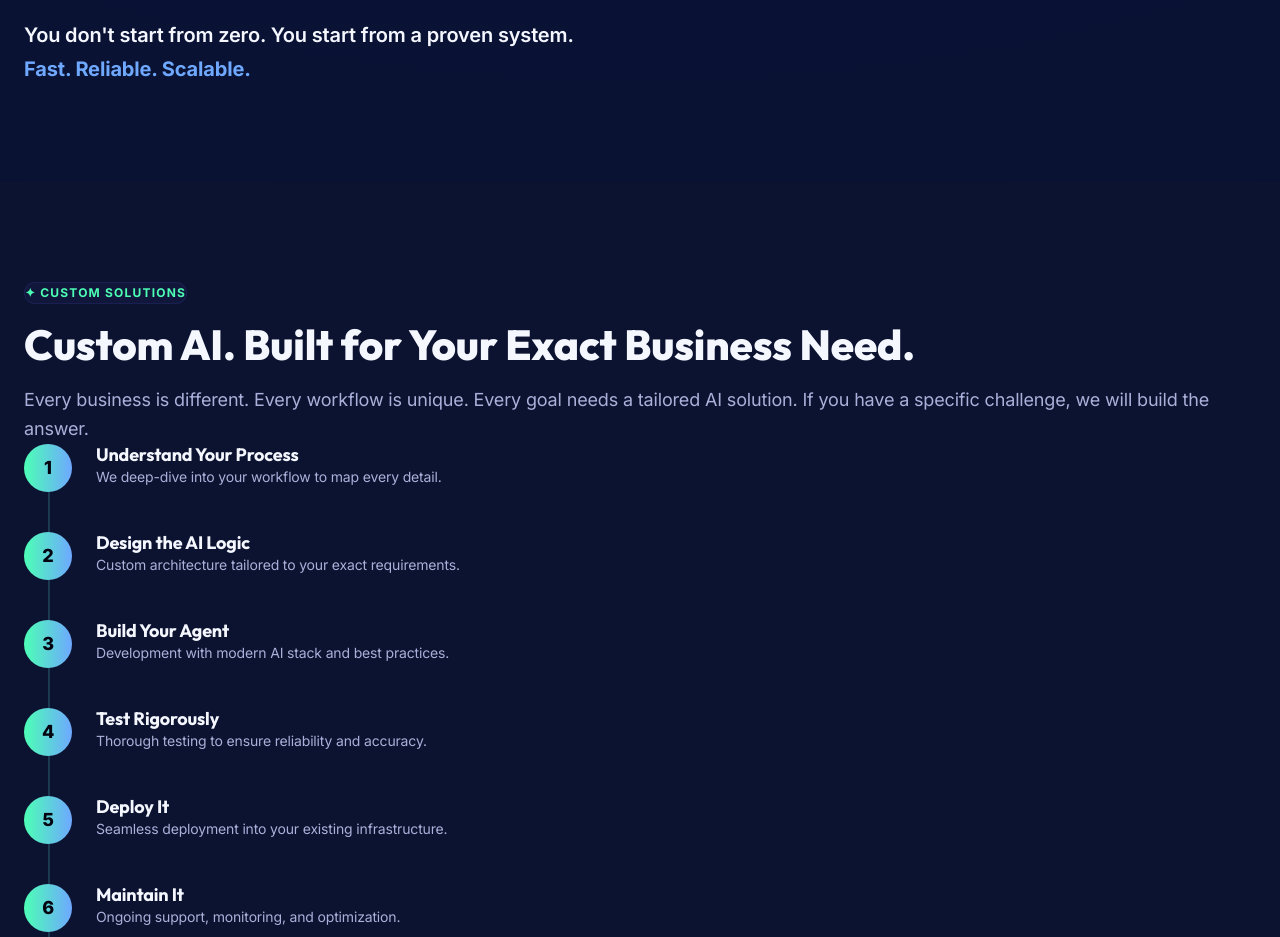
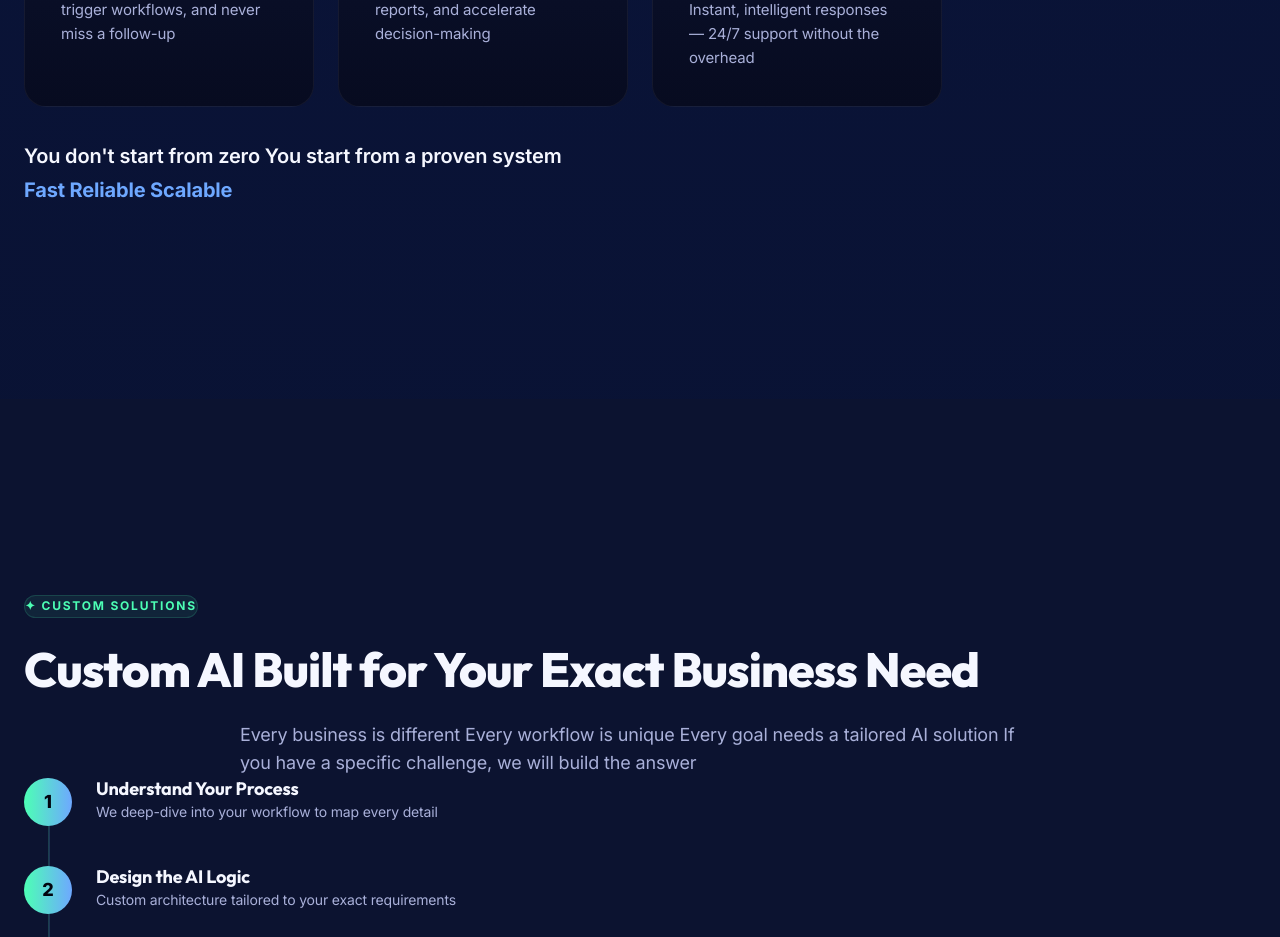
Before and after one commit to SrivalliKolluru/AWATAR9, a Next.js app: page / in a window 1280 px wide. Shown: the part 1860-2797 px from the top of the page. Built offline with nearby package versions, Linux system fonts and the light colour scheme.

Commit message:
removal of full stops

```diff
--- a/src/app/globals.css
+++ b/src/app/globals.css
@@ -56,9 +56,10 @@
   --space-4: 1rem;
   --space-6: 1.5rem;
   --space-8: 2rem;
-  --space-12: 3rem;
-  --space-16: 4rem;
-  --space-24: 6rem;
+  --space-12: 3.5rem;
+  --space-16: 5rem;
+  --space-24: 8rem;
+  --space-32: 12rem;
 
   /* Radius */
   --radius-sm: 8px;
@@ -146,7 +147,7 @@ h6 {
 }
 
 .section {
-  padding: var(--space-24) 0;
+  padding: var(--space-32) 0;
   position: relative;
 }
 
@@ -158,26 +159,30 @@ h6 {
   font-weight: 700;
   color: var(--color-primary);
   text-transform: uppercase;
-  letter-spacing: 0.1em;
-  margin-bottom: var(--space-4);
-  padding: var(--space-1) var(--space-4);
-  background: rgba(99, 102, 241, 0.05);
-  border: 1px solid rgba(99, 102, 241, 0.12);
+  letter-spacing: 0.15em;
+  margin-bottom: var(--space-6);
+  padding: var(--space-2) var(--space-6);
+  background: rgba(var(--color-primary-rgb), 0.08);
+  border: 1px solid rgba(var(--color-primary-rgb), 0.15);
   border-radius: var(--radius-full);
+  backdrop-filter: blur(4px);
 }
 
 .section-title {
-  font-size: clamp(32px, 4vw, 42px);
+  font-size: clamp(36px, 5vw, 48px);
   font-weight: 800;
   color: var(--color-text-primary);
-  margin-bottom: var(--space-4);
-  line-height: 1.2;
+  margin-bottom: var(--space-6);
+  line-height: 1.15;
+  letter-spacing: -0.02em;
 }
 
 .section-subtitle {
-  font-size: 18px;
+  font-size: clamp(18px, 1.25vw, 22px);
   color: var(--color-text-secondary);
   line-height: 1.6;
+  max-width: 800px;
+  margin-inline: auto;
 }
 
 .gradient-text {
--- a/src/components/Achievements/Achievements.tsx
+++ b/src/components/Achievements/Achievements.tsx
@@ -20,7 +20,7 @@ export default function Achievements() {
             <div className="section-label">✦ Results</div>
             <h2 className="section-title">What We Help You Achieve</h2>
             <p className="section-subtitle">
-                With AWATAR9, your team focuses on strategy. Our AI handles execution.
+                With AWATAR9, your team focuses on strategy Our AI handles execution
             </p>
 
             <div className={styles.grid}>
@@ -41,9 +41,9 @@ export default function Achievements() {
             </div>
 
             <p className={styles.tagline}>
-                Your team focuses on <strong>strategy</strong>.
+                Your team focuses on <strong>strategy</strong>
                 <br />
-                Our AI handles <strong>execution</strong>.
+                Our AI handles <strong>execution</strong>
             </p>
         </SectionWrapper>
     );
--- a/src/components/ContactCTA/ContactCTA.tsx
+++ b/src/components/ContactCTA/ContactCTA.tsx
@@ -27,7 +27,7 @@ export default function ContactCTA() {
                 <div className="section-label">✦ Get Started</div>
                 <h2 className="section-title">Let&apos;s Build Your AI Workforce</h2>
                 <p className="section-subtitle" style={{ margin: '0 auto' }}>
-                    Ready to transform your business with AI? Let&apos;s talk.
+                    Ready to transform your business with AI? Let&apos;s talk
                 </p>
 
                 {submitted ? (
@@ -36,7 +36,7 @@ export default function ContactCTA() {
                             <CheckCircle size={32} />
                         </div>
                         <h3>Message Sent!</h3>
-                        <p>We&apos;ll get back to you within 24 hours.</p>
+                        <p>We&apos;ll get back to you within 24 hours</p>
                     </div>
                 ) : (
                     <form className={styles.form} onSubmit={handleSubmit}>
--- a/src/components/CustomAI/CustomAI.tsx
+++ b/src/components/CustomAI/CustomAI.tsx
@@ -8,10 +8,10 @@ export default function CustomAI() {
     return (
         <SectionWrapper id="custom-ai" dark>
             <div className="section-label">✦ Custom Solutions</div>
-            <h2 className="section-title">Custom AI. Built for Your Exact Business Need.</h2>
+            <h2 className="section-title">Custom AI Built for Your Exact Business Need</h2>
             <p className="section-subtitle">
-                Every business is different. Every workflow is unique. Every goal needs a
-                tailored AI solution. If you have a specific challenge, we will build the answer.
+                Every business is different Every workflow is unique Every goal needs a
+                tailored AI solution If you have a specific challenge, we will build the answer
             </p>
 
             <div className={styles.timeline}>
@@ -29,15 +29,15 @@ export default function CustomAI() {
             <div className={styles.highlight}>
                 <div className={`glass-card ${styles.highlightCard}`}>
                     <h4>Available 24/7</h4>
-                    <p>No breaks. No delays.</p>
+                    <p>No breaks No delays</p>
                 </div>
                 <div className={`glass-card ${styles.highlightCard}`}>
                     <h4>Digital Employee</h4>
-                    <p>Thinks, acts, and works with you.</p>
+                    <p>Thinks, acts, and works with you</p>
                 </div>
                 <div className={`glass-card ${styles.highlightCard}`}>
                     <h4>Fully Maintained</h4>
-                    <p>Ongoing support &amp; optimization.</p>
+                    <p>Ongoing support &amp; optimization</p>
                 </div>
             </div>
         </SectionWrapper>
--- a/src/components/Footer/Footer.tsx
+++ b/src/components/Footer/Footer.tsx
@@ -34,8 +34,8 @@ export default function Footer() {
                             </span>
                         </div>
                         <p className={styles.footerTagline}>
-                            Designing AI That Delivers. We build smart AI agents for real
-                            business challenges — ready-made and custom solutions.
+                            Designing AI That Delivers We build smart AI agents for real
+                            business challenges — ready-made and custom solutions
                         </p>
                     </div>
 
@@ -57,7 +57,7 @@ export default function Footer() {
 
                 <div className={styles.footerBottom}>
                     <p className={styles.copyright}>
-                        &copy; {year} AWATAR9. All rights reserved.
+                        &copy; {year} AWATAR9 All rights reserved
                     </p>
                     <div className={styles.socialLinks}>
                         <a href="#" className={styles.socialLink} aria-label="LinkedIn">
--- a/src/components/Industries/Industries.tsx
+++ b/src/components/Industries/Industries.tsx
@@ -10,7 +10,7 @@ export default function Industries() {
             <div className="section-label">✦ Industries</div>
             <h2 className="section-title">Who We Work With</h2>
             <p className="section-subtitle">
-                If you use data, processes, or people — AI can help you.
+                If you use data, processes, or people — AI can help you
             </p>
 
             <div className={styles.grid}>
@@ -22,7 +22,7 @@ export default function Industries() {
             </div>
 
             <p className={styles.tagline}>
-                From startups to enterprises — we build AI that fits <strong>your scale</strong>.
+                From startups to enterprises — we build AI that fits <strong>your scale</strong>
             </p>
         </SectionWrapper>
     );
--- a/src/components/OurApproach/OurApproach.tsx
+++ b/src/components/OurApproach/OurApproach.tsx
@@ -10,7 +10,7 @@ export default function OurApproach() {
             <div className="section-label">✦ Our Process</div>
             <h2 className="section-title">Our Approach</h2>
             <p className="section-subtitle">
-                We follow a simple, proven process to deliver AI solutions that work.
+                We follow a simple, proven process to deliver AI solutions that work
             </p>
 
             <div className={styles.steps}>
@@ -23,9 +23,9 @@ export default function OurApproach() {
             </div>
 
             <p className={styles.tagline}>
-                No complexity. No confusion.
+                No complexity No confusion
                 <br />
-                <strong>Just results.</strong>
+                <strong>Just results</strong>
             </p>
         </SectionWrapper>
     );
--- a/src/components/ReadyMadeBots/ReadyMadeBots.tsx
+++ b/src/components/ReadyMadeBots/ReadyMadeBots.tsx
@@ -20,10 +20,10 @@ export default function ReadyMadeBots() {
         <SectionWrapper id="solutions">
             <div className={styles.sectionHeader}>
                 <div className="section-label">✦ Ready-Made Solutions</div>
-                <h2 className="section-title">Ready-Made AI Bots. Customized for You.</h2>
+                <h2 className="section-title">Ready-Made AI Bots Customized for You</h2>
                 <p className={styles.tagline}>
-                    Not one-size-fits-all AI. We have already built powerful AI bots for common
-                    business needs. These ready-made bots can be quickly deployed for your workflow.
+                    Not one-size-fits-all AI We have already built powerful AI bots for common
+                    business needs These ready-made bots can be quickly deployed for your workflow
                 </p>
             </div>
 
@@ -46,9 +46,9 @@ export default function ReadyMadeBots() {
             </div>
 
             <div className={styles.emphasis}>
-                You don&apos;t start from zero. You start from a proven system.
+                You don&apos;t start from zero You start from a proven system
                 <br />
-                <span className={styles.emphasisSub}>Fast. Reliable. Scalable.</span>
+                <span className={styles.emphasisSub}>Fast Reliable Scalable</span>
             </div>
         </SectionWrapper>
     );
--- a/src/components/TechStack/TechStack.tsx
+++ b/src/components/TechStack/TechStack.tsx
@@ -21,7 +21,7 @@ export default function TechStack() {
             <h2 className="section-title">Powered by Modern AI Technology</h2>
             <p className="section-subtitle">
                 All our solutions use the latest automation and AI platforms for maximum
-                performance and reliability.
+                performance and reliability
             </p>
 
             <div className={styles.grid}>
@@ -51,7 +51,7 @@ export default function TechStack() {
             </div>
 
             <p className={styles.growthText}>
-                Your system grows with your business.
+                Your system grows with your business
             </p>
         </SectionWrapper>
     );
--- a/src/lib/constants.ts
+++ b/src/lib/constants.ts
@@ -6,9 +6,9 @@ export const BASE_PATH = process.env.NODE_ENV === 'production' ? '/AWATAR9' : ''
 
 export const SITE = {
     name: 'AWATAR9',
-    tagline: 'Designing AI That Delivers.',
+    tagline: 'Designing AI That Delivers',
     description:
-        'At AWATAR9, we design smart AI agents for real business challenges. Ready-made and custom AI bots that think, act, and deliver results.',
+        'At AWATAR9, we design smart AI agents for real business challenges Ready-made and custom AI bots that think, act, and deliver results',
     url: 'https://SrivalliKolluru.github.io/AWATAR9',
 } as const;
 
@@ -31,43 +31,43 @@ export interface BotCategory {
 export const BOT_CATEGORIES: BotCategory[] = [
     {
         title: 'Lead Generation Agents',
-        description: 'Automate prospecting and capture high-quality leads around the clock.',
+        description: 'Automate prospecting and capture high-quality leads around the clock',
         icon: 'Target',
         color: '#ff6b6b',
     },
     {
         title: 'Recruitment Agents',
-        description: 'Screen candidates, schedule interviews, and streamline your hiring pipeline.',
+        description: 'Screen candidates, schedule interviews, and streamline your hiring pipeline',
         icon: 'Users',
         color: '#4dffb5',
     },
     {
         title: 'Sales Outreach Bots',
-        description: 'Personalized outreach at scale — emails, follow-ups, and engagement.',
+        description: 'Personalized outreach at scale — emails, follow-ups, and engagement',
         icon: 'TrendingUp',
         color: '#6ea8ff',
     },
     {
         title: 'Data Extraction Bots',
-        description: 'Pull, clean, and organize data from any source automatically.',
+        description: 'Pull, clean, and organize data from any source automatically',
         icon: 'Database',
         color: '#ffd93d',
     },
     {
         title: 'CRM Automation Bots',
-        description: 'Keep your CRM updated, trigger workflows, and never miss a follow-up.',
+        description: 'Keep your CRM updated, trigger workflows, and never miss a follow-up',
         icon: 'Settings',
         color: '#c77dff',
     },
     {
         title: 'Research Assistants',
-        description: 'Gather insights, summarize reports, and accelerate decision-making.',
+        description: 'Gather insights, summarize reports, and accelerate decision-making',
         icon: 'Search',
         color: '#ff7eb6',
     },
     {
         title: 'Customer Support Agents',
-        description: 'Instant, intelligent responses — 24/7 support without the overhead.',
+        description: 'Instant, intelligent responses — 24/7 support without the overhead',
         icon: 'Headphones',
         color: '#00d4aa',
     },
@@ -80,12 +80,12 @@ export interface ProcessStep {
 }
 
 export const CUSTOM_AI_STEPS: ProcessStep[] = [
-    { step: 1, title: 'Understand Your Process', description: 'We deep-dive into your workflow to map every detail.' },
-    { step: 2, title: 'Design the AI Logic', description: 'Custom architecture tailored to your exact requirements.' },
-    { step: 3, title: 'Build Your Agent', description: 'Development with modern AI stack and best practices.' },
-    { step: 4, title: 'Test Rigorously', description: 'Thorough testing to ensure reliability and accuracy.' },
-    { step: 5, title: 'Deploy It', description: 'Seamless deployment into your existing infrastructure.' },
-    { step: 6, title: 'Maintain It', description: 'Ongoing support, monitoring, and optimization.' },
+    { step: 1, title: 'Understand Your Process', description: 'We deep-dive into your workflow to map every detail' },
+    { step: 2, title: 'Design the AI Logic', description: 'Custom architecture tailored to your exact requirements' },
+    { step: 3, title: 'Build Your Agent', description: 'Development with modern AI stack and best practices' },
+    { step: 4, title: 'Test Rigorously', description: 'Thorough testing to ensure reliability and accuracy' },
+    { step: 5, title: 'Deploy It', description: 'Seamless deployment into your existing infrastructure' },
+    { step: 6, title: 'Maintain It', description: 'Ongoing support, monitoring, and optimization' },
 ];
 
 export const TECH_STACK = [
@@ -105,21 +105,21 @@ export const TECH_BENEFITS = [
 ] as const;
 
 export const ACHIEVEMENTS = [
-    { text: 'Save time.', icon: 'Clock', color: '#4dffb5' },
-    { text: 'Reduce manual work.', icon: 'Minimize2', color: '#6ea8ff' },
-    { text: 'Increase productivity.', icon: 'Zap', color: '#ffd93d' },
-    { text: 'Improve accuracy.', icon: 'CheckCircle', color: '#c77dff' },
-    { text: 'Scale faster.', icon: 'Rocket', color: '#ff7eb6' },
-    { text: 'Lower operational costs.', icon: 'DollarSign', color: '#00d4aa' },
+    { text: 'Save time', icon: 'Clock', color: '#4dffb5' },
+    { text: 'Reduce manual work', icon: 'Minimize2', color: '#6ea8ff' },
+    { text: 'Increase productivity', icon: 'Zap', color: '#ffd93d' },
+    { text: 'Improve accuracy', icon: 'CheckCircle', color: '#c77dff' },
+    { text: 'Scale faster', icon: 'Rocket', color: '#ff7eb6' },
+    { text: 'Lower operational costs', icon: 'DollarSign', color: '#00d4aa' },
 ] as const;
 
 export const APPROACH_STEPS = [
-    { step: 1, title: 'Understand your business.' },
-    { step: 2, title: 'Identify automation opportunities.' },
-    { step: 3, title: 'Select or build the right bot.' },
-    { step: 4, title: 'Customize workflows.' },
-    { step: 5, title: 'Integrate with your systems.' },
-    { step: 6, title: 'Launch and optimize.' },
+    { step: 1, title: 'Understand your business' },
+    { step: 2, title: 'Identify automation opportunities' },
+    { step: 3, title: 'Select or build the right bot' },
+    { step: 4, title: 'Customize workflows' },
+    { step: 5, title: 'Integrate with your systems' },
+    { step: 6, title: 'Launch and optimize' },
 ] as const;
 
 export const INDUSTRIES = [
@@ -132,10 +132,10 @@ export const INDUSTRIES = [
 ] as const;
 
 export const WHY_CHOOSE = [
-    { text: 'Business-focused AI.', icon: 'Briefcase', color: '#4dffb5' },
-    { text: 'Ready + Custom solutions.', icon: 'Package', color: '#6ea8ff' },
-    { text: 'Fast deployment.', icon: 'Rocket', color: '#ffd93d' },
-    { text: 'Modern technology.', icon: 'Cpu', color: '#c77dff' },
-    { text: 'Dedicated support.', icon: 'HeadphonesIcon', color: '#ff7eb6' },
-    { text: 'Transparent pricing.', icon: 'CreditCard', color: '#00d4aa' },
+    { text: 'Business-focused AI', icon: 'Briefcase', color: '#4dffb5' },
+    { text: 'Ready + Custom solutions', icon: 'Package', color: '#6ea8ff' },
+    { text: 'Fast deployment', icon: 'Rocket', color: '#ffd93d' },
+    { text: 'Modern technology', icon: 'Cpu', color: '#c77dff' },
+    { text: 'Dedicated support', icon: 'HeadphonesIcon', color: '#ff7eb6' },
+    { text: 'Transparent pricing', icon: 'CreditCard', color: '#00d4aa' },
 ] as const;
```
